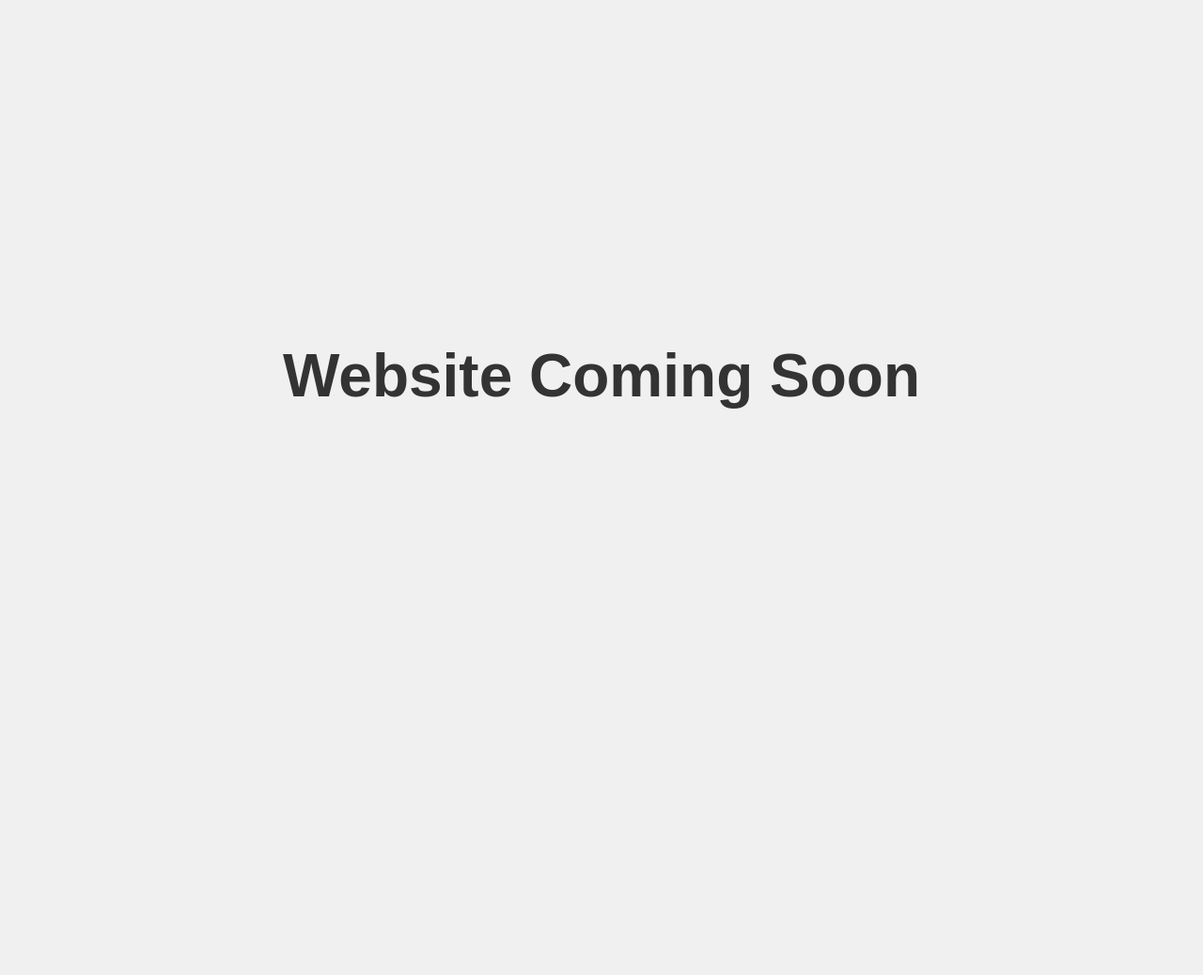
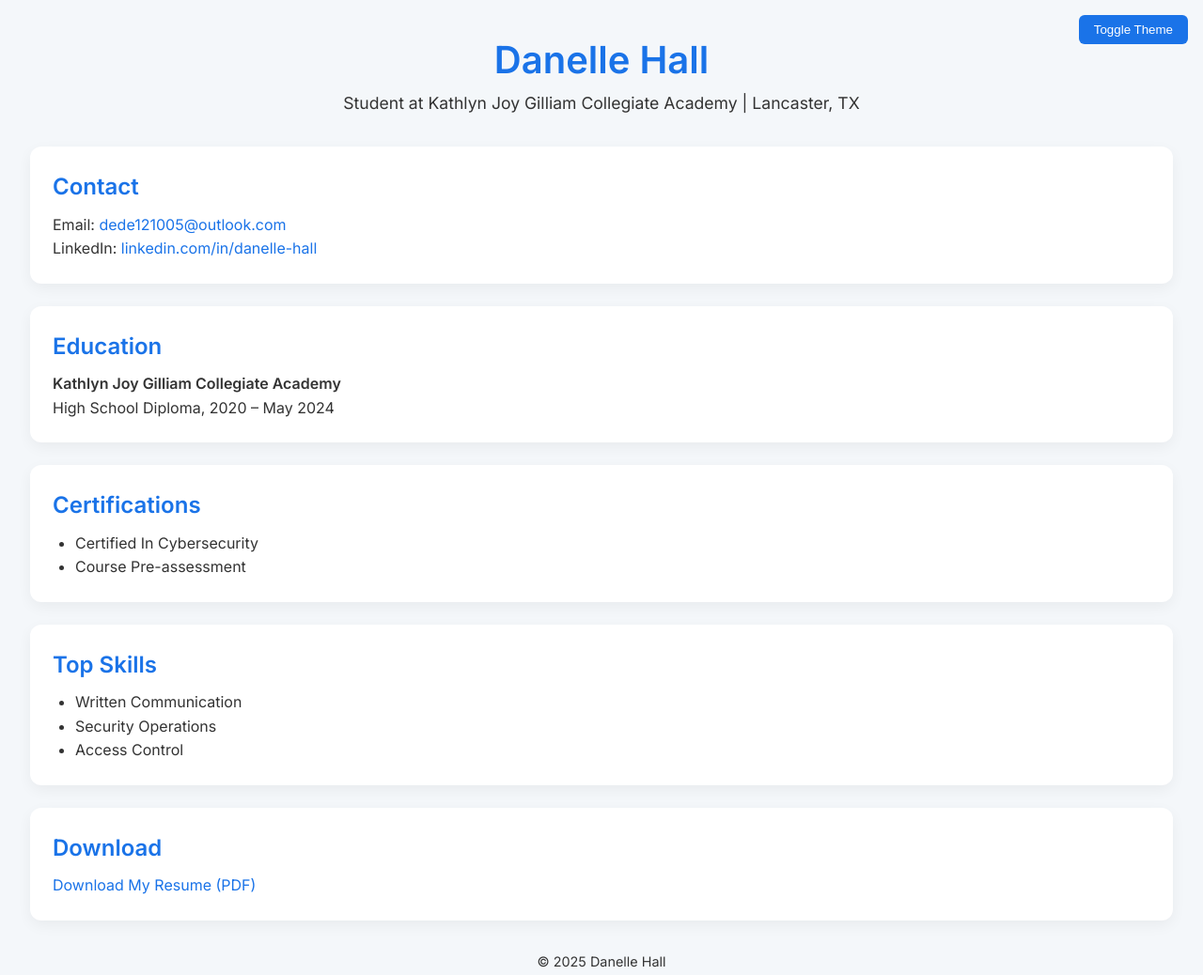
Before and after one commit to labscamover9/ThePoetSKL-temps, a plain HTML site: page index.html in a window 1280 px wide. Shown: the whole page at 94% size. Before the commit the page ends 800 px from the top, so only its background shows below. Drawn offline with Linux system fonts and the light colour scheme.

Commit message:
Update index.html
Chanfge the website to have a minimalist resume

```diff
--- a/index.html
+++ b/index.html
@@ -1,41 +1,145 @@
 <!DOCTYPE html>
 <html lang="en">
 <head>
-    <meta charset="UTF-8">
-    <meta http-equiv="X-UA-Compatible" content="IE=edge">
-    <meta name="viewport" content="width=device-width, initial-scale=1.0">
-    <title>Coming Soon</title>
+  <meta charset="UTF-8" />
+  <meta name="viewport" content="width=device-width, initial-scale=1.0" />
+  <title>Danelle Hall | Resume</title>
+  <link href="https://fonts.googleapis.com/css2?family=Inter:wght@400;600&display=swap" rel="stylesheet">
   <style>
+    :root {
+      --bg: #f4f7fa;
+      --text: #333;
+      --card-bg: #fff;
+      --accent: #1a73e8;
+      --shadow: rgba(0, 0, 0, 0.05);
+    }
+    [data-theme="dark"] {
+      --bg: #1a1a1a;
+      --text: #f0f0f0;
+      --card-bg: #2a2a2a;
+      --accent: #82b1ff;
+      --shadow: rgba(0, 0, 0, 0.3);
+    }
+    * {
+      margin: 0;
+      padding: 0;
+      box-sizing: border-box;
+    }
     body {
-            display: flex;
-            justify-content: center;
-            align-items: center;
-            height: 100vh;
-            margin: 0;
-            background-color: #f0f0f0;
-            font-family: Arial, sans-serif;
+      font-family: 'Inter', sans-serif;
+      background: var(--bg);
+      color: var(--text);
+      line-height: 1.6;
+      padding: 2rem;
+      transition: background 0.3s, color 0.3s;
     }
-        h1 {
-            font-size: 5vw; /* Responsive font size */
-            font-weight: bold;
-            color: #333;
+    header {
       text-align: center;
+      margin-bottom: 2rem;
     }
-        /* Adjustments for smaller screens */
-        @media (max-width: 768px) {
-            h1 {
-                font-size: 8vw;
+    header h1 {
+      font-size: 2.5rem;
+      color: var(--accent);
     }
+    header p {
+      font-size: 1.1rem;
     }
-        /* Adjustments for very small screens */
-        @media (max-width: 480px) {
-            h1 {
-                font-size: 10vw;
+    .theme-toggle {
+      position: absolute;
+      top: 1rem;
+      right: 1rem;
+      padding: 0.5rem 1rem;
+      border: none;
+      background: var(--accent);
+      color: white;
+      border-radius: 6px;
+      cursor: pointer;
     }
+    section {
+      background: var(--card-bg);
+      border-radius: 12px;
+      padding: 1.5rem;
+      margin-bottom: 1.5rem;
+      box-shadow: 0 5px 15px var(--shadow);
+    }
+    h2 {
+      color: var(--accent);
+      margin-bottom: 0.5rem;
+    }
+    ul {
+      list-style-type: disc;
+      margin-left: 1.5rem;
+    }
+    a {
+      color: var(--accent);
+      text-decoration: none;
+    }
+    a:hover {
+      text-decoration: underline;
+    }
+    footer {
+      text-align: center;
+      margin-top: 2rem;
+      font-size: 0.9rem;
+      color: var(--text);
     }
   </style>
 </head>
 <body>
-    <h1>Website Coming Soon</h1>
+  <button class="theme-toggle" onclick="toggleTheme()">Toggle Theme</button>
+
+  <header>
+    <h1>Danelle Hall</h1>
+    <p>Student at Kathlyn Joy Gilliam Collegiate Academy | Lancaster, TX</p>
+  </header>
+
+  <section>
+    <h2>Contact</h2>
+    <p>Email: <a href="mailto:dede121005@outlook.com">dede121005@outlook.com</a></p>
+    <p>LinkedIn: <a href="https://www.linkedin.com/in/danelle-hall-77944130b" target="_blank">linkedin.com/in/danelle-hall</a></p>
+  </section>
+
+  <section>
+    <h2>Education</h2>
+    <p><strong>Kathlyn Joy Gilliam Collegiate Academy</strong></p>
+    <p>High School Diploma, 2020 – May 2024</p>
+  </section>
+
+  <section>
+    <h2>Certifications</h2>
+    <ul>
+      <li>Certified In Cybersecurity</li>
+      <li>Course Pre-assessment</li>
+    </ul>
+  </section>
+
+  <section>
+    <h2>Top Skills</h2>
+    <ul>
+      <li>Written Communication</li>
+      <li>Security Operations</li>
+      <li>Access Control</li>
+    </ul>
+  </section>
+
+  <section>
+    <h2>Download</h2>
+    <p><a href="Profile.pdf" download>Download My Resume (PDF)</a></p>
+  </section>
+
+  <footer>
+    &copy; 2025 Danelle Hall
+  </footer>
+
+  <script>
+    function toggleTheme() {
+      const currentTheme = document.documentElement.getAttribute("data-theme");
+      if (currentTheme === "dark") {
+        document.documentElement.removeAttribute("data-theme");
+      } else {
+        document.documentElement.setAttribute("data-theme", "dark");
+      }
+    }
+  </script>
 </body>
 </html>
```
Lines whose indentation alone changed are shown as unchanged.
